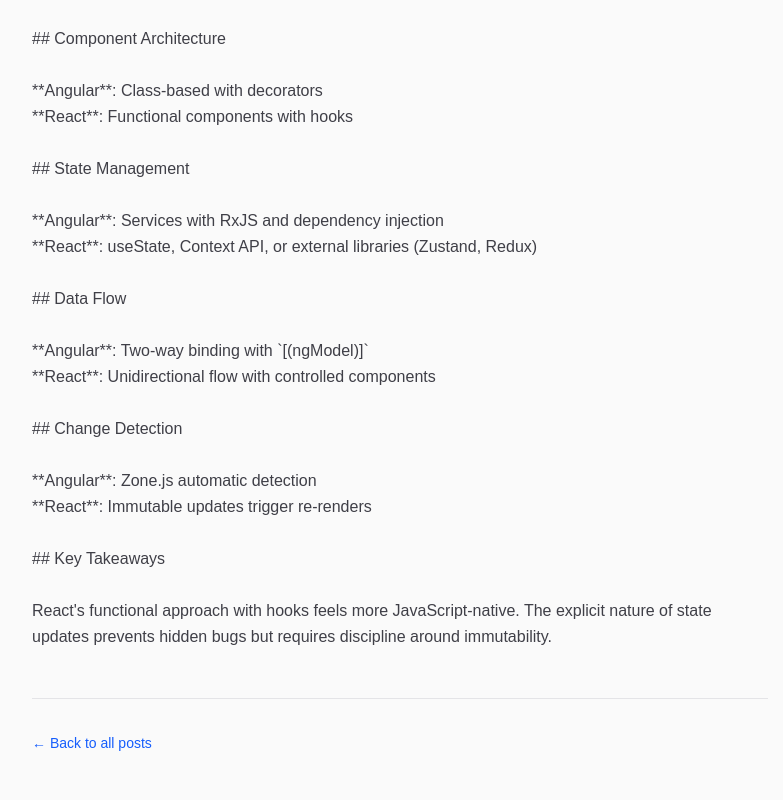
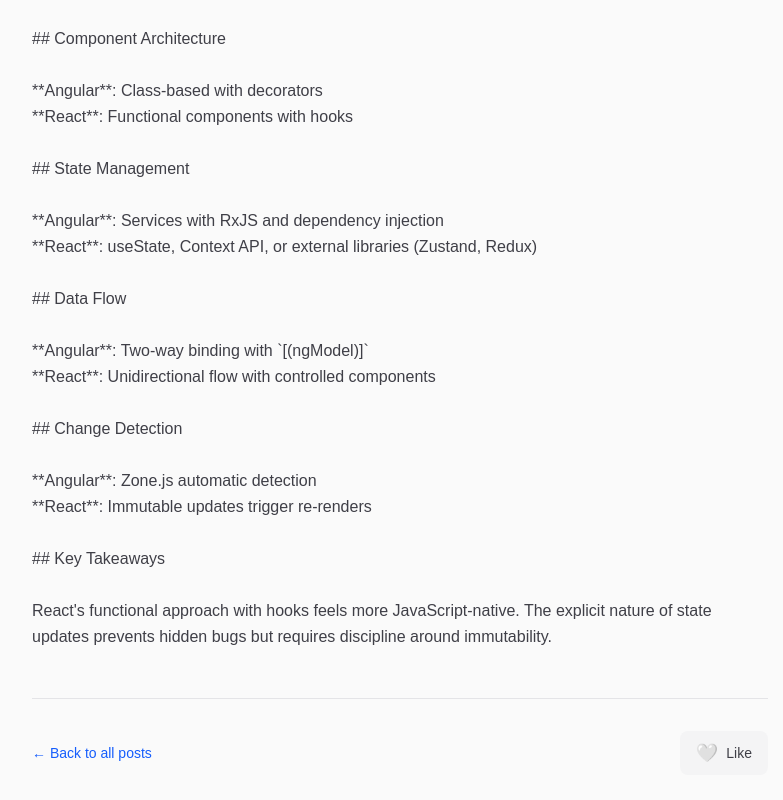
Before and after one commit to roman-mlyuzan/nextjs-blog-2025, a Next.js app: page /blog/from-angular-to-react in a window 1280 px wide. Shown: the part 254-1054 px from the top of the page, without its empty margins (240-1023 px from the left). Built offline with nearby package versions, Linux system fonts and the light colour scheme.

Commit message:
feat: add like button as client component with state

```diff
--- a/app/blog/[slug]/page.tsx
+++ b/app/blog/[slug]/page.tsx
@@ -1,3 +1,4 @@
+import { LikeButton } from "@/app/components/like-button";
 import { getAllSlugs, getPostBySlug } from "@/lib/posts";
 import Link from "next/link";
 import { notFound } from "next/navigation";
@@ -77,12 +78,15 @@
         </div>
 
         <footer className="mt-12 pt-8 border-t border-zinc-200 dark:border-zinc-800">
+          <div className="flex items-center justify-between">
             <Link
               href="/"
               className="text-sm text-blue-600 hover:underline dark:text-blue-400"
             >
               ← Back to all posts
             </Link>
+            <LikeButton postId={post.id} />
+          </div>
         </footer>
       </article>
     </div>
--- /dev/null
+++ b/app/components/like-button.tsx
@@ -0,0 +1,40 @@
+"use client";
+import { useState } from "react";
+
+interface LikeButtonProps {
+  postId: string;
+}
+
+export function LikeButton({ postId }: LikeButtonProps) {
+  const [likes, setLikes] = useState(0);
+  const [isLiked, setIsLiked] = useState(false);
+
+  const handleLike = () => {
+    if (isLiked) {
+      setLikes((current) => current - 1);
+      setIsLiked(false);
+    } else {
+      setLikes((current) => current + 1);
+      setIsLiked(true);
+    }
+
+    // In a real app, you'd save this to a database here
+    console.log(`Post ${postId} ${isLiked ? "unliked" : "liked"}`);
+  };
+
+  return (
+    <button
+      onClick={handleLike}
+      className={`inline-flex items-center gap-2 rounded-lg px-4 py-2 text-sm font-medium transition-colors ${
+        isLiked
+          ? "bg-red-500 text-white hover:bg-red-600"
+          : "bg-zinc-100 text-zinc-700 hover:bg-zinc-200 dark:bg-zinc-800 dark:text-zinc-300 dark:hover:bg-zinc-700"
+      }`}
+    >
+      <span className="text-lg">{isLiked ? "❤️" : "🤍"}</span>
+      <span>
+        {isLiked ? "Liked" : "Like"} {likes > 0 && `(${likes})`}
+      </span>
+    </button>
+  );
+}
```
Lines whose indentation alone changed are shown as unchanged.
